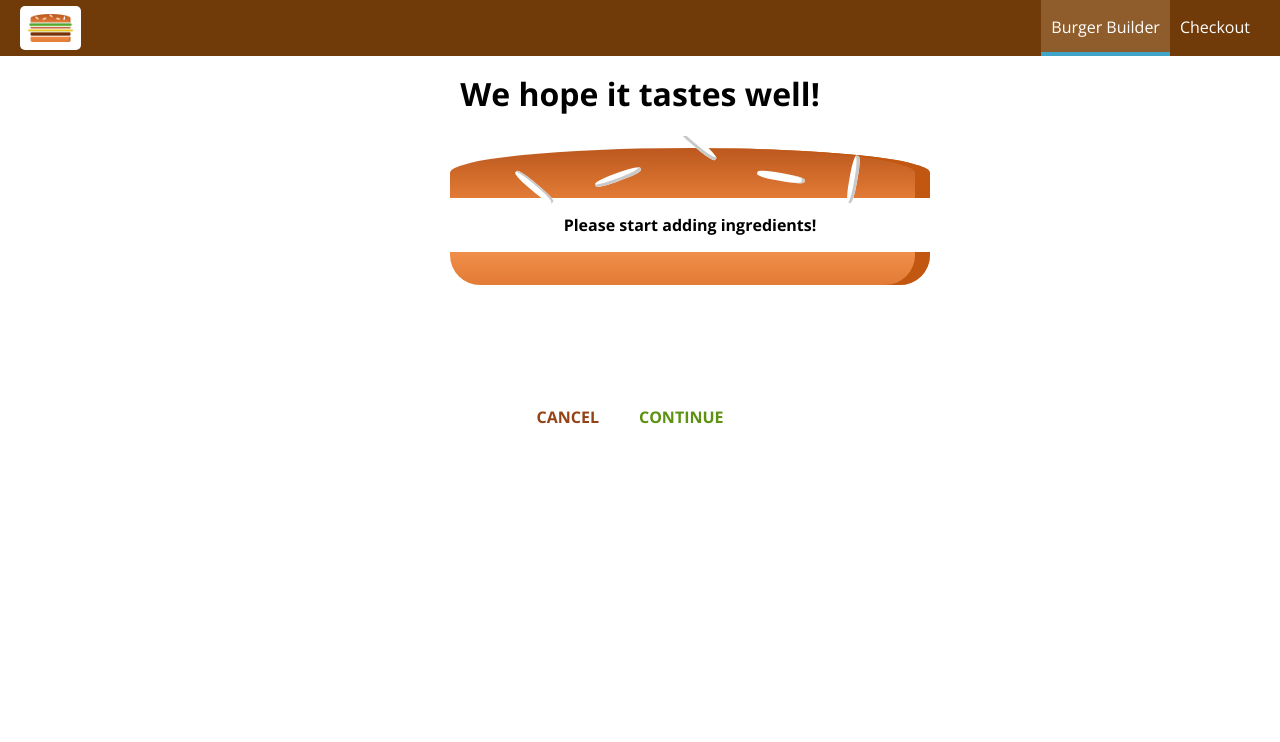
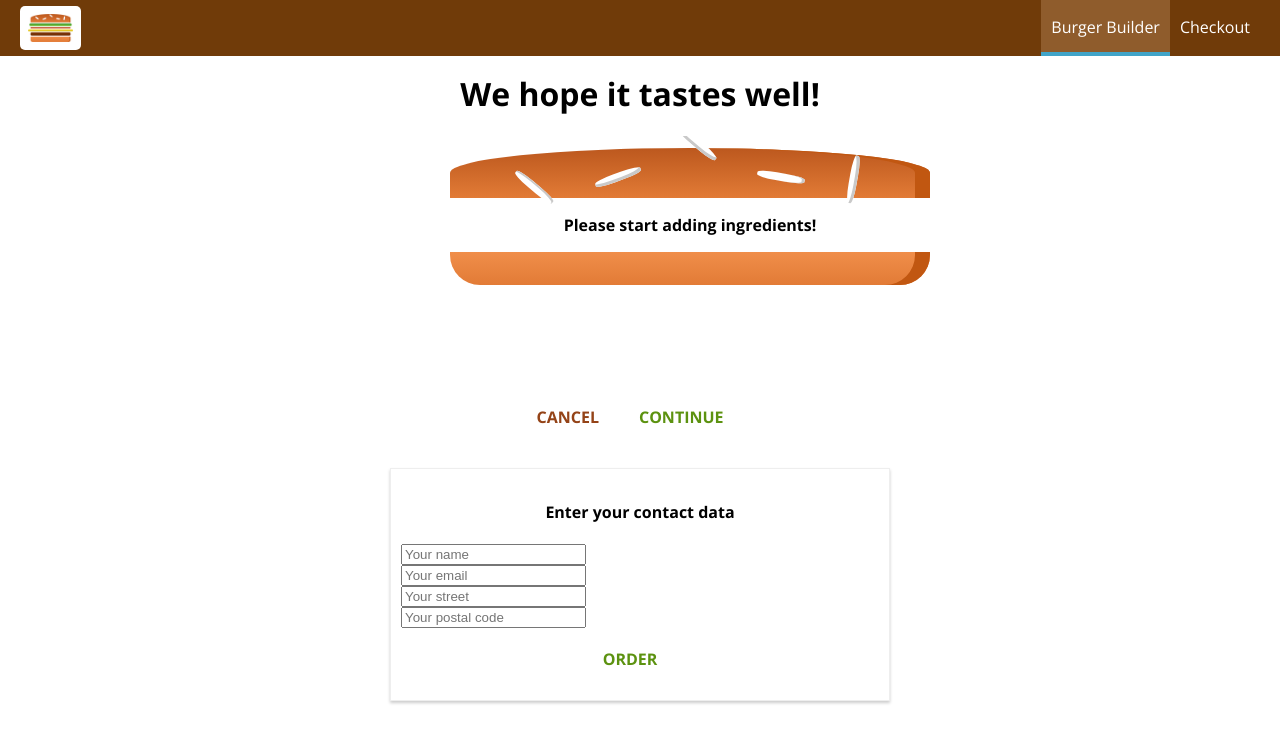
Before and after one commit to shindesharad71/Burger-Builder-With-React, a React (Create React App) app: page /checkout in a window 1280 px wide. Both pictures are taken after a click on the button "CONTINUE". Shown: the top 742 px of the page. Built offline with nearby package versions, Linux system fonts and the light colour scheme.

Commit message:
Added: Order Form

```diff
--- a/src/containers/Checkout/Checkout.js
+++ b/src/containers/Checkout/Checkout.js
@@ -1,5 +1,7 @@
 import React, { Component } from 'react';
+import { Route } from 'react-router-dom';
 import CheckoutSummary from '../../components/Order/CheckoutSummary/CheckoutSummary';
+import ContactData from './ContactData/ContactData';
 
 class Checkout extends Component {
 	state = {
@@ -38,6 +40,7 @@ class Checkout extends Component {
 					checkoutCancelled={this.checkoutCancelledHandler}
 					checkoutContinued={this.checkoutContinuedHandler}
 				/>
+				<Route path={this.props.match.path + '/contact-data'} component={ContactData}/>
 			</div>
 		);
 	}
--- /dev/null
+++ b/src/containers/Checkout/ContactData/ContactData.js
@@ -0,0 +1,29 @@
+import React, { Component } from 'react';
+import Button from '../../../components/UI/Button/Button';
+import classes from './ContactData.module.scss';
+
+class ContactData extends Component {
+	state = {
+		name: '',
+		email: '',
+		address: {
+			street: '',
+			postalCode: '',
+		},
+	};
+
+	render() {
+        return <div className={classes.ContactData}>
+            <h4>Enter your contact data</h4>
+            <form>
+                <input type="text" name="name" placeholder="Your name" />
+                <input type="email" name="email" placeholder="Your email" />
+                <input type="text" name="street" placeholder="Your street" />
+                <input type="text" name="postal" placeholder="Your postal code" />
+                <Button btnType="Success">ORDER</Button>
+            </form>
+        </div>;
+	}
+}
+
+export default ContactData;
--- /dev/null
+++ b/src/containers/Checkout/ContactData/ContactData.module.scss
@@ -0,0 +1,19 @@
+.ContactData {
+	margin: 20px auto;
+	width: 80%;
+    text-align: center;
+    box-shadow: 0px 2px 3px #ccc;
+    border: 1px solid #eee;
+    padding: 10px;
+    box-sizing: border-box;
+
+    input {
+        display: block;
+    }
+}
+
+@media (min-width: 600px) {
+	.ContactData {
+		width: 500px;
+	}
+}
```
